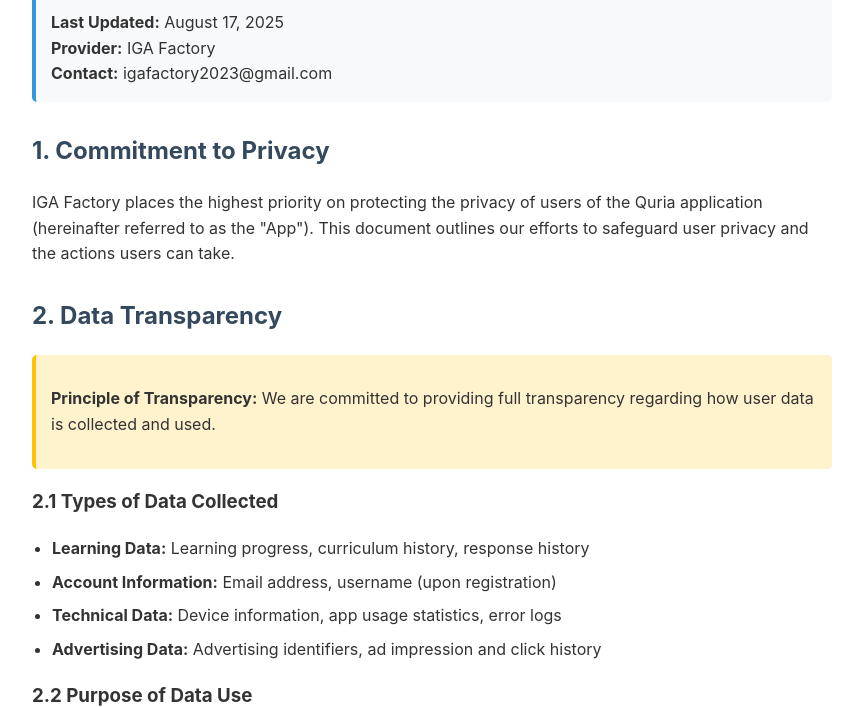
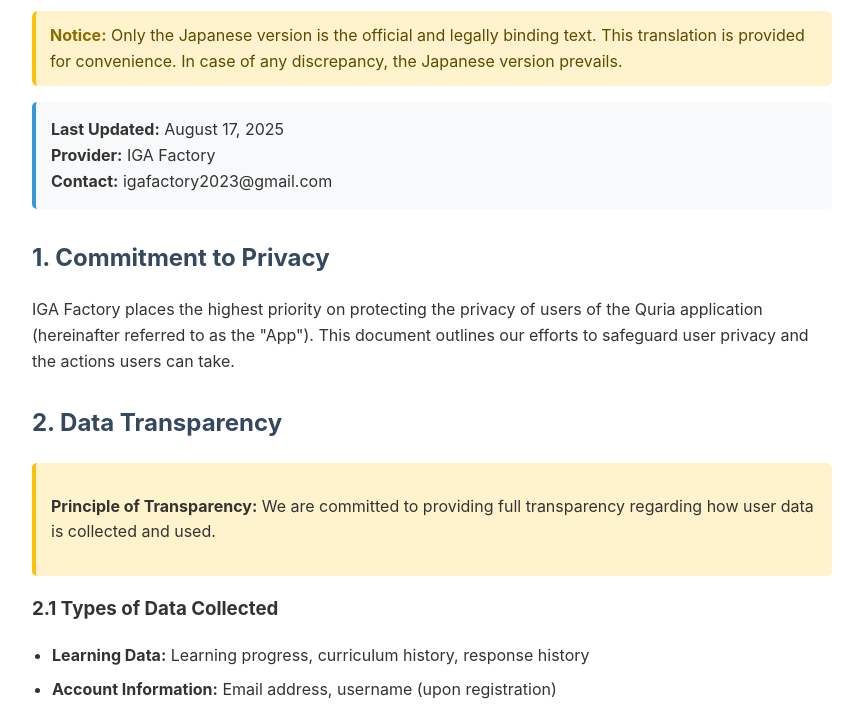
Before and after one commit to Team-KenGou/quria, a plain HTML site: page user-privacy.html in a window 1280 px wide. Shown: the part 88-795 px from the top of the page, without its empty margins (208-1071 px from the left). Drawn offline with Linux system fonts and the light colour scheme.

Commit message:
Add multilingual disclaimer for non-Japanese versions
Introduces a banner disclaimer in privacy-policy.html, terms-of-service.html, and user-privacy.html to clarify that only the Japanese version is legally binding. The disclaimer is shown for English and Chinese translations when selected, improving transparency for non-Japanese readers.

```diff
--- a/user-privacy.html
+++ b/user-privacy.html
@@ -47,6 +47,8 @@
         .contact-info { background-color: #d1ecf1; padding: 15px; border-radius: 5px; border-left: 4px solid #17a2b8; margin: 15px 0; }
     .lang-switch { display:flex; gap:8px; align-items:center; }
     .lang-switch select { background:#fff; border:1px solid #ddd; padding:6px 8px; border-radius:4px; cursor:pointer; font-size:14px; }
+        .disclaimer-banner { background-color:#fff3cd; border-left:4px solid #ffc107; padding:12px 14px; border-radius:6px; margin:16px 0; color:#5c4b00; }
+        .disclaimer-banner strong { color:#8a6d00; }
     </style>
 </head>
 <body>
@@ -61,6 +63,16 @@
             </select>
         </div>
     </header>
+
+    <!-- Multilingual disclaimer: shown only when non-Japanese is selected -->
+    <div class="disclaimer" aria-live="polite">
+        <div class="disclaimer-banner" data-lang="en" style="display:none">
+            <strong>Notice:</strong> Only the Japanese version is the official and legally binding text. This translation is provided for convenience. In case of any discrepancy, the Japanese version prevails.
+        </div>
+        <div class="disclaimer-banner" data-lang="zh" style="display:none">
+            <strong>提示：</strong>仅日文版为正式且具有法律效力的文本。本译文仅供参考。若与日文版存在不一致之处，以日文版为准。
+        </div>
+    </div>
 
     <!-- English -->
     <article class="lang" data-lang="en">
@@ -687,6 +699,14 @@
                     try{ localStorage.setItem('quria_lang', lang); }catch(e){}
                     const sel = document.getElementById('lang-select') || document.querySelector('.lang-switch select');
                     if(sel) sel.value = lang;
+                    // Toggle disclaimer for non-Japanese languages
+                    document.querySelectorAll('.disclaimer-banner').forEach(el => {
+                        if (lang !== 'ja' && el.dataset.lang === lang) {
+                            el.style.display = '';
+                        } else {
+                            el.style.display = 'none';
+                        }
+                    });
                     console.debug('[quria] showLang ->', lang);
                 }catch(err){ console.error('[quria] showLang error', err); }
             }
```
Also changed, not shown: privacy-policy.html (+20 -0 lines), terms-of-service.html (+20 -0 lines).
